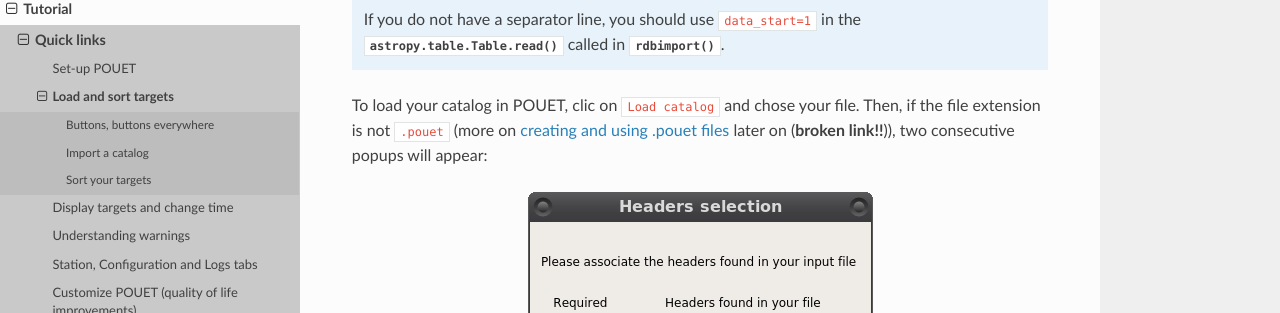
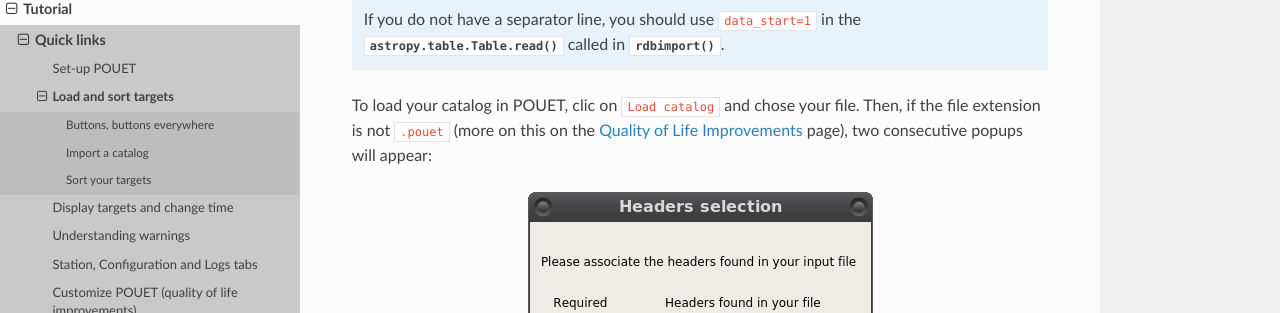
Before and after one commit to vbonvin/POUET, a Sphinx documentation site: the page built from docs/source/tutorial/basic_loadandsort.rst, in a window 1280 px wide and 1400 px high, scrolled down 1558 px. Shown: the part 137-450 px from the top of the window. Built offline with Sphinx 7.4.7 and the Read the Docs theme 2.0.0, drawn with Linux system fonts in a browser that asks for light colours; pages that are not in the unit, such as notebooks, are missing from menus; some of the changed text lies outside the part shown.

Commit message:
fixing broken links

```diff
--- a/docs/source/tutorial/advanced_qualityoflife.rst
+++ b/docs/source/tutorial/advanced_qualityoflife.rst
@@ -1,4 +1,7 @@
 .. _qol:
 
-Quality of life Improvements
+Quality of Life Improvements
 ============================
+
+
+To be written...
--- a/docs/source/tutorial/basic_loadandsort.rst
+++ b/docs/source/tutorial/basic_loadandsort.rst
@@ -50,7 +50,7 @@
 .. note:: If you do not have a separator line, you should use ``data_start=1`` in the :meth:`astropy.table.Table.read()` called in :meth:`~obs.rdbimport()`.
 
 
-To load your catalog in POUET, clic on ``Load catalog`` and chose your file. Then, if the file extension is not ``.pouet`` (more on `creating and using .pouet files`__ later on  (**broken link!!**)), two consecutive popups will appear:
+To load your catalog in POUET, clic on ``Load catalog`` and chose your file. Then, if the file extension is not ``.pouet`` (more on this on the :ref:`qol` page), two consecutive popups will appear:
 
 
 .. __: intro.rst
@@ -76,9 +76,9 @@
 .. warning:: the current import process will be simplified in a future version.
 
 
-Learn how to `define your own observing program`__ (**broken link!!**).
+Learn how to define your own observing program on the :ref:`qol` page.
 
-.. __: intro.rst
+
 
 
 Sort your targets
```
